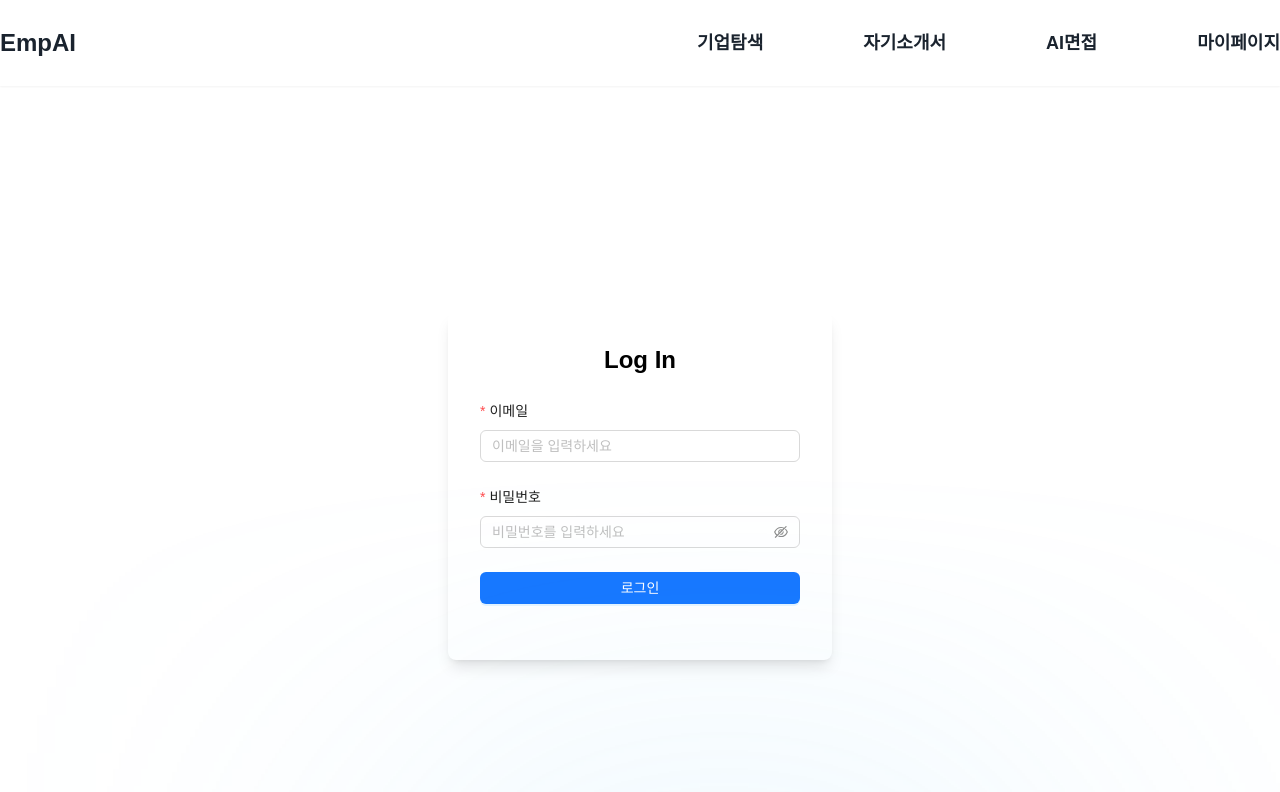
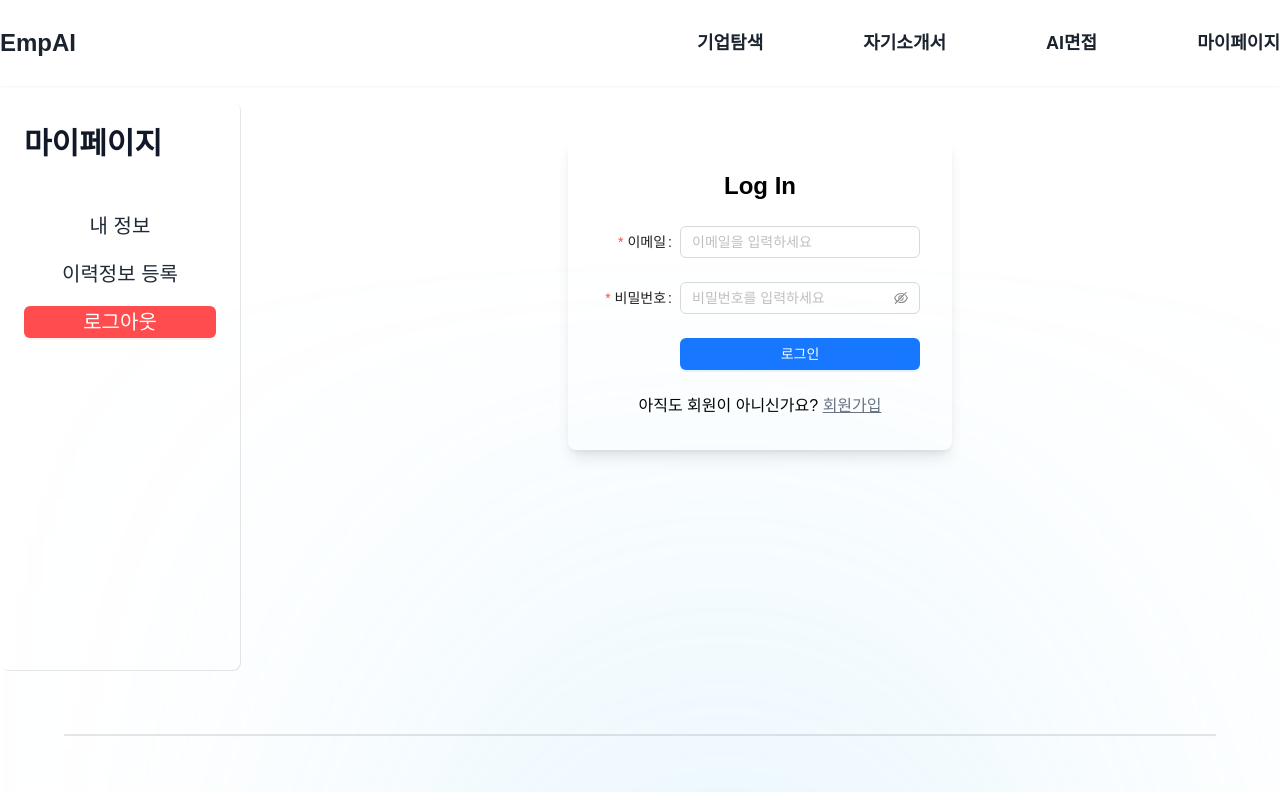
Before and after one commit to eFOROW/EmpAI, a Next.js app: page /mypage in a window 1280 px wide. Shown: the top 792 px of the page. Built offline with nearby package versions, Linux system fonts and the light colour scheme; no server answers.

Commit message:
마이페이지 데모 완성

```diff
--- a/app/(pages)/(User)/login/page.tsx
+++ /dev/null
@@ -1,70 +0,0 @@
-"use client"
-
-import React, { useState } from 'react';
-import { useRouter } from 'next/navigation';
-import { auth } from '@/lib/firebase/firebase';
-import { signInWithEmailAndPassword } from 'firebase/auth';
-import Link from 'next/link';
-
-export default function Page_Login() {
-  const [email, setEmail] = useState('');
-  const [pass, setPass] = useState('');
-  const [error, setError] = useState('');
-  const [showPassword, setShowPassword] = useState(false);
-  const router = useRouter();
-
-  const handleLogin = async () => {
-    try {
-      await signInWithEmailAndPassword(auth, email, pass);
-      router.push('/');
-    } catch (error: any) {
-      setError(error.message);
-    }
-  };
-
-  return (
-    <div className="flex flex-col items-center justify-center min-h-screen bg-gray-100 p-4">
-      <Link href="/" className="text-blue-500 hover:text-blue-700 mb-4">Go back to home page</Link>
-      <div className="bg-white p-8 rounded-lg shadow-lg w-full sm:w-96">
-        <h2 className="text-2xl font-bold text-center mb-6">Log In</h2>
-        {error && (
-          <div className="bg-red-100 text-red-600 p-4 mb-4 border border-red-300 rounded-lg">
-            <p>{error}</p>
-          </div>
-        )}
-        <input
-          type="email"
-          value={email}
-          onChange={(e) => setEmail(e.target.value)}
-          placeholder="이메일"
-          className="w-full p-3 mb-4 border border-gray-300 rounded-lg focus:outline-none focus:ring-2 focus:ring-blue-500"
-        />
-        <div className="relative w-full mb-6">
-      <input
-        type={showPassword ? 'text' : 'password'} // showPassword 상태에 따라 타입 변경
-        value={pass}
-        onChange={(e) => setPass(e.target.value)}
-        placeholder="비밀번호"
-        className="w-full p-3 border border-gray-300 rounded-lg focus:outline-none focus:ring-2 focus:ring-blue-500"
-      />
-      {/* 비밀번호 표시 버튼 */}
-      <button
-        type="button"
-        onClick={() => setShowPassword(!showPassword)} // 상태 토글
-        className="absolute right-3 top-3 text-gray-500 hover:text-blue-500"
-      >
-        {showPassword ? '숨기기' : '보기'} {/* 버튼 텍스트 */}
-      </button>
-    </div>
-        <div className="flex justify-between items-center">
-          <button
-            onClick={handleLogin}
-            className="w-full py-3 bg-green-500 text-white rounded-lg hover:bg-green-700 focus:outline-none focus:ring-2 focus:ring-green-500"
-          >
-            Log in
-          </button>
-        </div>
-      </div>
-    </div>
-  );
-}
--- a/app/(pages)/(User)/mypage/page.tsx
+++ b/app/(pages)/(User)/mypage/page.tsx
@@ -1,14 +1,20 @@
 "use client";
 
-import Footer from "@/app/components/Home/Footer2";
+import { Footer2 } from "@/app/components/Home";
 import { useEffect, useState } from "react";
-import { User } from "firebase/auth";
+import { Button, Modal } from 'antd';
+import { ExclamationCircleOutlined } from '@ant-design/icons';
+
+import { User, signOut } from "firebase/auth";
+import { auth } from "@/lib/firebase/firebase";
 import getCurrentUser from "@/lib/firebase/auth_state_listener";
-import { MyProfile, LoginForm, RegisterForm } from "@/app/components/mypage";
+import { MyProfile, LoginForm } from "@/app/components/mypage";
 
 export default function Page() {
     const [control_id, setID] = useState(0); // 상태를 0으로 초기화
     const [user, setUser] = useState<User | null>(null);
+
+    const [modal, contextHolder] = Modal.useModal();
 
     useEffect(() => {
         // getCurrentUser를 호출하여 현재 사용자를 확인
@@ -18,17 +24,84 @@ export default function Page() {
         });
     }, []);
 
+    const confirm = () => {
+        modal.confirm({
+            title: '알림',
+            centered: true,
+            icon: <ExclamationCircleOutlined />,
+            content: '정말로 로그아웃 하시겠습니까?',
+            okText: '로그아웃',
+            cancelText: '취소',
+            okButtonProps: {
+                style: {
+                    backgroundColor: 'red',  // 빨간색 배경
+                    borderColor: 'red',      // 빨간색 테두리
+                    color: 'white',          // 흰색 텍스트
+                }
+            },
+            onOk: () => {
+                handleLogout(); // 예: 로그아웃 처리
+            },
+        });
+    };
+
+    const handleLogout = async () => {
+        try {
+          await signOut(auth);
+          window.location.reload();
+        } catch (error) {
+          console.error("Error logging out:", error);
+        }
+      };
+
     return (
+        <div className="flex flex-col min-h-screen">
+            <div className="flex flex-grow">
+                {/* 좌측 메뉴 버튼들 */}
+                <div className="bg-white p-6 rounded-lg w-60 space-y-4 mt-4 shadow-[1px_1px_0px_0px_rgba(0,0,0,0.1)]">
+                    {/* 메뉴 제목 */}
+                    <div className="mb-8">
+                        <h2 className="text-3xl font-bold text-gray-900">마이페이지</h2>
+                    </div>
+
+                    {/* 버튼들 */}
+                    <Button
+                        type="text"
+                        className="w-full text-xl text-gray-800 hover:text-blue-600 transition-colors duration-300"
+                        onClick={() => setID(user ? 0 : 1)} // 내 정보
+                    >
+                        내 정보
+                    </Button>
+                    <Button
+                        type="text"
+                        className="w-full text-xl text-gray-800 hover:text-blue-600 transition-colors duration-300"
+                    >
+                        이력정보 등록
+                    </Button>
+                    <Button
+                        color="danger"
+                        variant="solid"
+                        onClick={confirm}
+                        className={`w-full text-xl text-white bg-red-500 hover:bg-red-600 transition-colors duration-300 ${control_id === 2 ? 'bg-red-600' : ''}`}
+                    >
+                        로그아웃
+                    </Button>
+                    {contextHolder}
+                </div>
+
+
+                {/* 우측 콘텐츠 */}
+                <section className="flex-1 p-8">
                     <div>
-            <section>
-                <div className="flex flex-col items-center justify-center min-h-screen p-4">
                         {/* control_id 값에 따라 컴포넌트 렌더링 */}
                         {control_id === 0 && <MyProfile user={user} />}
                         {control_id === 1 && <LoginForm />}
-                    {control_id === 2 && <RegisterForm />}
                     </div>
                 </section>
-            <Footer />
+            </div>
+
+            {/* Footer */}
+            <Footer2 />
         </div>
     );
 }
--- a/app/(pages)/(User)/register/page.tsx
+++ b/app/(pages)/(User)/mypage/register/page.tsx
@@ -4,7 +4,7 @@ import React, { useState } from 'react';
 import { useRouter } from 'next/navigation';
 import { auth } from '@/lib/firebase/firebase';
 import { createUserWithEmailAndPassword, deleteUser } from 'firebase/auth';
-import Link from 'next/link';
+import { Footer2 } from '@/app/components/Home';
 
 export default function Page_Register() {
   const [email, setEmail] = useState('');
@@ -65,9 +65,8 @@ export default function Page_Register() {
 
   return (
     <div className="flex flex-col items-center justify-center min-h-screen bg-gray-100 p-4">
-      <Link href="/" className="text-blue-500 hover:text-blue-700 mb-4">Go back to home page</Link>
       <div className="bg-white p-8 rounded-lg shadow-lg w-full sm:w-96">
-        <h2 className="text-2xl font-bold text-center mb-6">Create an Account</h2>
+        <h2 className="text-2xl font-bold text-center mb-6">회원가입</h2>
         {error && (
           <div className="bg-red-100 text-red-600 p-4 mb-4 border border-red-300 rounded-lg">
             <p>{error}</p>
@@ -141,6 +140,7 @@ export default function Page_Register() {
           </button>
         </div>
       </div>
+      <Footer2 />
     </div>
   );
 }
--- a/app/components/Home/Navbar.tsx
+++ b/app/components/Home/Navbar.tsx
@@ -43,9 +43,9 @@ const Navbar = () => {
 
             {/* 자기소개서 */}
             <div className="nav-item relative group">
-              <Link href="/" className="text-primary-black text-lg font-bold">자기소개서</Link>
+              <Link href="/self-introduction/manage" className="text-primary-black text-lg font-bold">자기소개서</Link>
               <div className="absolute hidden group-hover:flex flex-col bg-white/50 p-2 rounded-lg min-w-[calc(100%+50px)] left-1/2 transform -translate-x-1/2">
-                <Link href="/" className="text-black text-sm  hover:bg-gray-200 p-2 rounded-lg">자기소개서 관리</Link>
+                <Link href="/self-introduction/manage" className="text-black text-sm  hover:bg-gray-200 p-2 rounded-lg">자기소개서 관리</Link>
                 <Link href="/" className="text-black text-sm  hover:bg-gray-200 p-2 rounded-lg">자기소개서 첨삭</Link>
               </div>
             </div>
--- a/app/components/Home/Navbar2.tsx
+++ b/app/components/Home/Navbar2.tsx
@@ -24,9 +24,9 @@ const Navbar = () => {
 
         {/* 자기소개서 */}
         <div className="nav-item relative group">
-          <Link href="/" className="text-primary-black text-lg font-bold">자기소개서</Link>
+          <Link href="/self-introduction/manage" className="text-primary-black text-lg font-bold">자기소개서</Link>
           <div className="absolute hidden group-hover:flex flex-col bg-gray-100/90 p-2 rounded-lg min-w-[calc(100%+50px)] left-1/2 transform -translate-x-1/2">
-            <Link href="/" className="text-black text-sm hover:bg-gray-200 p-2 rounded-lg">자기소개서 관리</Link>
+            <Link href="/self-introduction/manage" className="text-black text-sm hover:bg-gray-200 p-2 rounded-lg">자기소개서 관리</Link>
             <Link href="/" className="text-black text-sm hover:bg-gray-200 p-2 rounded-lg">자기소개서 첨삭</Link>
           </div>
         </div>
--- a/app/components/Home/index.ts
+++ b/app/components/Home/index.ts
@@ -6,6 +6,7 @@ import StartSteps from "./StartSteps";
 import NewFeatures from "./NewFeatures";
 import InsightCard from "./InsightCard";
 import Footer from "./Footer";
+import Footer2 from "./Footer2";
 
 export {
   Navbar,
@@ -17,4 +18,5 @@ export {
   ExploreCard,
   InsightCard,
   Footer,
+  Footer2
 };
--- a/app/components/mypage/LoginForm.tsx
+++ b/app/components/mypage/LoginForm.tsx
@@ -26,7 +26,7 @@ export default function Page_Login() {
   };
 
   return (
-    <div>
+    <div className="profile-container p-5 flex items-center justify-center">
       <div className="bg-white p-8 rounded-lg shadow-lg w-full sm:w-96">
         <h2 className="text-2xl font-bold text-center mb-6">Log In</h2>
 
@@ -41,10 +41,10 @@ export default function Page_Login() {
           />
         )}
 
-        {/* Ant Design Form */}
+        {/* 로그인 폼*/}
         <Form
           name="login"
-          layout="vertical"
+          layout="horizontal"  // 수평 레이아웃으로 설정
           onFinish={handleLogin}
           initialValues={{ email: "", password: "" }}
         >
@@ -56,6 +56,8 @@ export default function Page_Login() {
               { required: true, message: "이메일을 입력하세요!" },
               { type: "email", message: "유효한 이메일을 입력하세요!" },
             ]}
+            labelCol={{ span: 6 }} // 레이블 너비
+            wrapperCol={{ span: 18 }} // 입력 필드 너비
           >
             <Input placeholder="이메일을 입력하세요" />
           </Form.Item>
@@ -65,22 +67,31 @@ export default function Page_Login() {
             label="비밀번호"
             name="password"
             rules={[{ required: true, message: "비밀번호를 입력하세요!" }]}
+            labelCol={{ span: 6 }}
+            wrapperCol={{ span: 18 }}
           >
             <Input.Password placeholder="비밀번호를 입력하세요" />
           </Form.Item>
 
           {/* 로그인 버튼 */}
-          <Form.Item>
+          <Form.Item wrapperCol={{ offset: 6, span: 18 }}> {/* 버튼이 레이블과 맞춰서 위치하도록 설정 */}
             <Button
               type="primary"
               htmlType="submit"
               block
-              loading={loading} // 로딩 상태
+              loading={loading}
             >
               로그인
             </Button>
           </Form.Item>
         </Form>
+
+
+        {/* 회원가입 안내 링크 */}
+        <div className="text-center mt-4">
+          <span>아직도 회원이 아니신가요? </span>
+          <Link href="/mypage/register" className="underline text-gray-500 hover:text-blue-600">회원가입</Link>
+        </div>
       </div>
     </div>
   );
--- a/app/components/mypage/MyProfile.tsx
+++ b/app/components/mypage/MyProfile.tsx
@@ -1,6 +1,5 @@
-import { User, signOut } from "firebase/auth";
-import { auth } from "@/lib/firebase/firebase";
-import { Button, Spin, Alert, Card, Descriptions, Avatar } from "antd";
+import { User } from "firebase/auth";
+import { Spin, Alert, Card, Descriptions, Avatar } from "antd";
 import { useState, useEffect } from "react";
 
 interface MyProfileProps {
@@ -11,15 +10,6 @@ const MyProfile: React.FC<MyProfileProps> = ({ user }) => {
   const [profileData, setProfileData] = useState<any | null>(null); // 사용자 데이터 상태
   const [loading, setLoading] = useState<boolean>(false); // 로딩 상태
   const [error, setError] = useState<string>(""); // 에러 상태
-
-  const handleLogout = async () => {
-    try {
-      await signOut(auth);
-      window.location.reload();
-    } catch (error) {
-      console.error("Error logging out:", error);
-    }
-  };
 
   useEffect(() => {
     if (user?.uid) {
@@ -63,25 +53,19 @@ const MyProfile: React.FC<MyProfileProps> = ({ user }) => {
 
           {profileData && (
             <div className="mt-6">
-              <Descriptions title="User Info" bordered column={1} className="rounded-md bg-gray-50 p-4">
-                <Descriptions.Item label="email">{profileData.email}</Descriptions.Item>
-                <Descriptions.Item label="uid">{profileData.uid}</Descriptions.Item>
-                <Descriptions.Item label="imgUrl">{profileData?.imgUrl || "null"}</Descriptions.Item>
-                <Descriptions.Item label="name">{profileData.name}</Descriptions.Item>
-                <Descriptions.Item label="Gender">{profileData.gender}</Descriptions.Item>
-                <Descriptions.Item label="ageRange">{profileData.ageRange}</Descriptions.Item>
-                <Descriptions.Item label="createdAt">
+              <Descriptions title="내 정보" bordered column={1} className="rounded-md bg-gray-50 p-4">
+                <Descriptions.Item label="이메일">{profileData.email}</Descriptions.Item>
+                <Descriptions.Item label="Uid">{profileData.uid}</Descriptions.Item>
+                <Descriptions.Item label="프로필 이미지">{profileData?.imgUrl || "null"}</Descriptions.Item>
+                <Descriptions.Item label="이름">{profileData.name}</Descriptions.Item>
+                <Descriptions.Item label="성별">{profileData.gender}</Descriptions.Item>
+                <Descriptions.Item label="나이대">{profileData.ageRange}</Descriptions.Item>
+                <Descriptions.Item label="가입일">
                   {new Date(profileData.createdAt).toLocaleString()}
                 </Descriptions.Item>
               </Descriptions>
             </div>
           )}
-
-          <div className="mt-6 text-center">
-            <Button type="primary" danger onClick={handleLogout} className="w-full">
-              Logout
-            </Button>
-          </div>
         </Card>
       ) : (
         <p className="text-center text-gray-500">Loading..</p>
--- a/app/components/mypage/RegisterForm.tsx
+++ /dev/null
@@ -1,3 +0,0 @@
-export default function Form() {
-  return <p>Register Form</p>
-}
--- a/app/components/mypage/index.ts
+++ b/app/components/mypage/index.ts
@@ -1,9 +1,7 @@
 import MyProfile from './MyProfile'
 import LoginForm from './LoginForm'
-import RegisterForm from './RegisterForm'
 
 export {
   MyProfile,
-  LoginForm,
-  RegisterForm
+  LoginForm
 };
```
Lines whose indentation alone changed are shown as unchanged.
